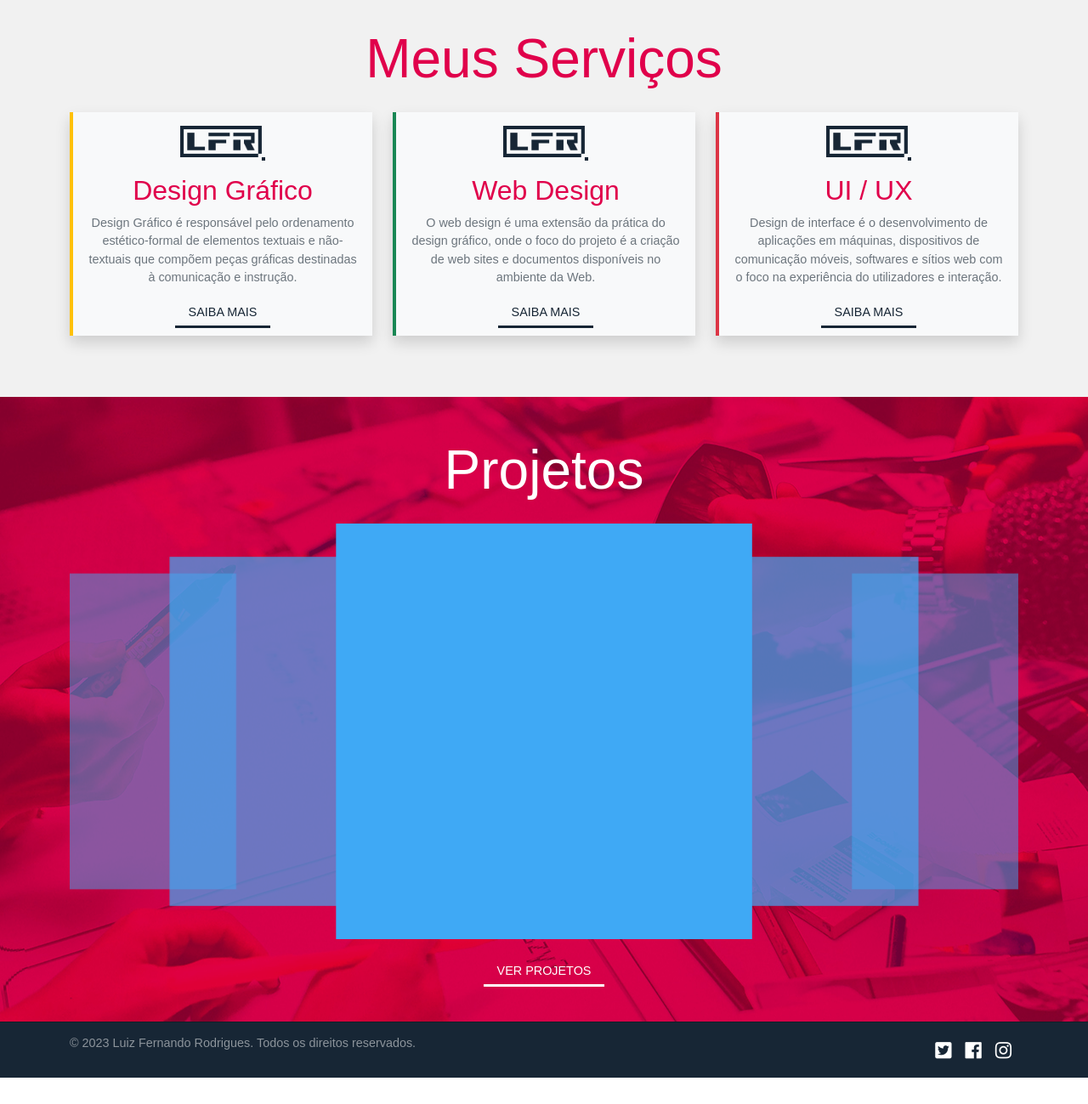
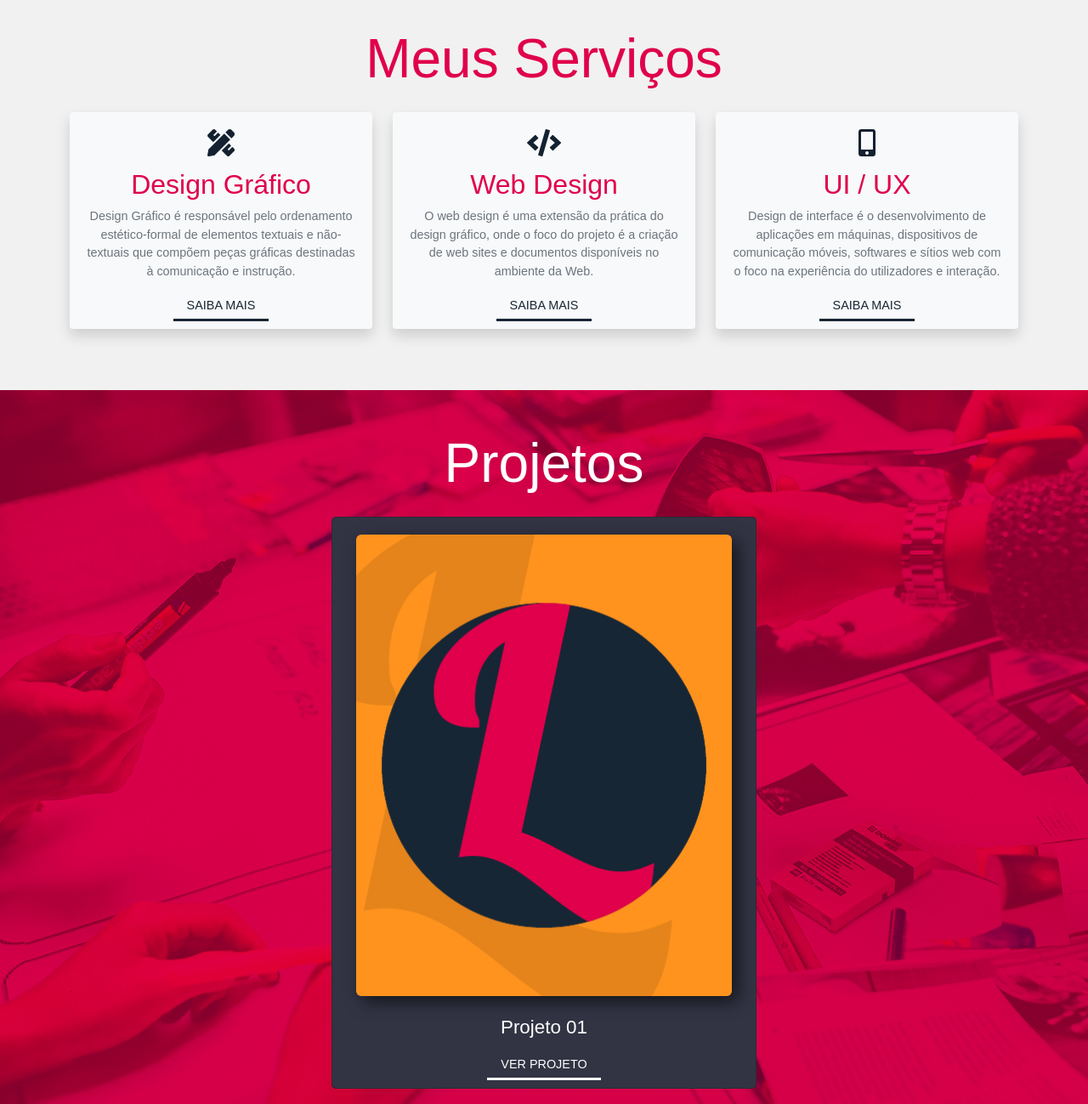
Before and after one commit to LuizFSousaR/Portfolio2023, a plain HTML site: page Index.html in a window 1280 px wide. Shown: the part 700-1999 px from the top of the page at 85% size. Before the commit the page ends 1968 px from the top, so only its background shows below. Drawn offline with nearby package versions, Linux system fonts and the light colour scheme; a web font is replaced by a local one.

Commit message:
Commit 12
- Ajustes no navbar;
- Troca de botão light/dark mode;
- Adição de ícones em "Serviços";
- Nova section "Projetos";
- Alteração de cor no background ".dark";

```diff
--- a/CSS/Portfolio Style.css
+++ b/CSS/Portfolio Style.css
@@ -66,7 +66,7 @@ body {
 }
 
 .color04 {
-    color: #172635;
+    color: #132130;
 }
 
 .color05 {
@@ -290,10 +290,6 @@ body {
     height: 24px;
 }
 
-
-
-
-
 /* Modo dark/Light */
 /* ----- Novo Switch ----- */
 .toogleSwitch {
@@ -327,14 +323,83 @@ body {
 
 /* -- dark Mode -- */
 .bodyDark {
-    background-color: #121416;
+    background-color: #0b121a;
 }
 
 .menuDark {
     background-color: rgba(0,0,0, 0.2);
 }
 
+/* -----  Projetos Slider  ----- */
+#s1:checked~.cards #slide1,
+#s2:checked~.cards #slide2,
+#s3:checked~.cards #slide3 {
+    box-shadow: 0 15px 20px rgba(0,0,0, 0.3);
+    transform: translate3d(-50%, 0, -120px);
+    --current-color1: #eceaed;
+    --current-color2: #404457;
+}
 
+
+#s1:checked~.cards #slide3,
+#s2:checked~.cards #slide1,
+#s3:checked~.cards #slide2 {
+    box-shadow: 0 25px 40px rgba(0,0,0, 0.5);
+    transform: translate3d(0, 0, 0);
+    --current-color1: #fad00c;
+    --current-color2: #eceaed;
+}
+
+
+#s1:checked~.cards #slide2,
+#s2:checked~.cards #slide3,
+#s3:checked~.cards #slide1 {
+    box-shadow: 0 15px 20px rgba(0,0,0, 0.3);
+    transform: translate3d(50%, 0, -120px);
+    --current-color1: #eceaed;
+    --current-color2: #404457;
+}
+
+#container-cards {
+    width: 100%;
+    height: 600px;
+    flex-direction: column;
+}
+
+.cards {
+    position: relative;
+    height: 600px;
+    width: 500px;
+    perspective: 1000px;
+    transform-style: preserve-3d;
+}
+
+.label-slide {
+    position: absolute;
+    width: 500px;
+    left: 0;
+    right: 0;
+    margin: auto;
+    cursor: pointer;
+    transition: all 0.4s ease-in-out;
+}
+
+.cards .card {
+    position: relative;
+    background-color: #323444;
+    transition: all 0.4s ease-in-out;
+}
+
+.cards .image .img-image {
+    width: 95%;
+    box-shadow: 7px 7px 20px rgba(0,0,0, 0.6);
+    object-fit: cover;
+    transition: all 0.4s ease-in-out;
+}
+
+.cards .image .img-image:hover {
+    transform: scale(1.05);
+}
 
 /* Contato */
 #Contato {
@@ -375,6 +440,11 @@ body {
     opacity: 0;
     animation: slideTop 1s ease forwards;
     animation-delay: 0.6s;
+}
+
+.servico {
+    height: auto;
+    min-height: 240px;
 }
 
 /* footer */
--- a/Index.html
+++ b/Index.html
@@ -24,7 +24,7 @@
                 <div class="col-12 col-sm-12 col-md-12 col-lg-12 col-xl-12 col-xxl-12">
                     <nav class="navbar navbar-expand-md">
                         <!-- Brand/logo -->
-                        <a class="navbar-brand mr-0 logo-nav" href="Index.html"><img src="Imagens/LFR logotipo 03.png" id="nav-logo" alt="Logotipo" width="100px" height="auto" /></a>
+                        <a class="navbar-brand mr-0 logo-nav" href="Index.html"><img src="Imagens/LFR_Logotipo.png" id="nav-logo" alt="Logotipo" width="auto" height="46px" /></a>
 
                         <!-- BTN responsivo -->
                         <button class="navbar-toggler" type="button" data-bs-toggle="collapse" data-bs-target="#collapsibleNavbar">
@@ -35,16 +35,16 @@
                         <div class="collapse navbar-collapse" id="collapsibleNavbar">
                             <ul class="w-100 navbar-nav justify-content-end">
                                 <li class="nav-item">
-                                    <a class="nav-link Saira color01 mx-2 txt-type03 nav-active" href="Index.html">Início</a>
+                                    <a class="nav-link Saira color01 mx-1 txt-type03 nav-active" href="Index.html">Início</a>
                                 </li>
                                 <li class="nav-item">
-                                    <a class="nav-link Saira color01 mx-2 txt-type03" href="Arquivos/CV LFR 2023 FrontEnd.pdf" target="_blank" download>Download CV</a>
+                                    <a class="nav-link Saira color01 mx-1 txt-type03" href="Arquivos/CV LFR 2023 FrontEnd.pdf" target="_blank" download>Download CV</a>
                                 </li>
                                 <li class="nav-item">
-                                    <a class="nav-link Saira color01 mx-2 txt-type03" href="Projetos.html">Projetos</a>
+                                    <a class="nav-link Saira color01 mx-1 txt-type03" href="Projetos.html">Projetos</a>
                                 </li>
                                 <li class="nav-item">
-                                    <a class="nav-link btn btn-modelo01 Saira rounded-2 text-uppercase mx-2 txt-type03" role="button" href="Contato.html"><i class='fas fa-paper-plane text-white pe-2'></i>Contato</a>
+                                    <a class="nav-link Saira color01 mx-1 txt-type03" href="Contato.html">Contato</a>
                                 </li>
                             </ul>
                         </div>
@@ -100,24 +100,30 @@
             </div>
             <div class="row">
                 <div class="col-12 col-sm-12 col-md-4 col-lg-4 col-xl-4 col-xxl-4">
-                    <div id="Servico01" class="w-100 d-block bg-light shadow text-center p-3 logo-nav border-start border-warning border-4 mb-4">
-                        <img src="Imagens/LFR Logotipo 03.png" class="mx-auto d-block img-fluid mb-3" alt="" width="100px" height="auto" />
+                    <div id="Servico01" class="servico w-100 d-block bg-light shadow text-center p-3 logo-nav mb-4 rounded-1">
+                        <div id="" class="w-25 d-block mx-auto text-center p-1 mb-2">
+                            <i class='fas fa-pencil-ruler color04 txt-type06'></i>
+                        </div>
                         <h5 class="Saira txt-type06 color05 text-center mb-2">Design Gráfico</h5>
                         <p class="Saira txt-type02 text-secondary">Design Gráfico é responsável pelo ordenamento estético-formal de elementos textuais e não-textuais que compõem peças gráficas destinadas à comunicação e instrução.</p>
                         <a href="#" class="btn-outline-modelo01 Saira text-uppercase mb-0 txt-type02 py-2 px-3" role="button">saiba mais</a>
                     </div>
                 </div>
                 <div class="col-12 col-sm-12 col-md-4 col-lg-4 col-xl-4 col-xxl-4">
-                    <div id="Servico02" class="w-100 d-block bg-light shadow text-center p-3 logo-nav border-start border-success border-4 mb-4">
-                        <img src="Imagens/LFR Logotipo 03.png" class="mx-auto d-block img-fluid mb-3" alt="" width="100px" height="auto" />
+                    <div id="Servico02" class="servico w-100 d-block bg-light shadow text-center p-3 logo-nav mb-4 rounded-1">
+                        <div id="" class="w-25 d-block mx-auto text-center p-1 mb-2">
+                            <i class='fas fa-code color04 txt-type06'></i>
+                        </div>
                         <h5 class="Saira txt-type06 color05 text-center mb-2">Web Design</h5>
                         <p class="Saira txt-type02 text-secondary text-left">O web design é uma extensão da prática do design gráfico, onde o foco do projeto é a criação de web sites e documentos disponíveis no ambiente da Web.</p>
                         <a href="#" class="btn-outline-modelo01 Saira text-uppercase mb-0 txt-type02 py-2 px-3" role="button">saiba mais</a>
                     </div>
                 </div>
                 <div class="col-12 col-sm-12 col-md-4 col-lg-4 col-xl-4 col-xxl-4">
-                    <div id="Servico03" class="w-100 d-block bg-light shadow text-center p-3 logo-nav border-start border-danger border-4 mb-4">
-                        <img src="Imagens/LFR Logotipo 03.png" class="mx-auto d-block img-fluid mb-3" alt="" width="100px" height="auto" />
+                    <div id="Servico03" class="servico w-100 d-block bg-light shadow text-center p-3 logo-nav mb-4 rounded-1">
+                        <div id="" class="w-25 d-block mx-auto text-center p-1 mb-2">
+                            <i class='fas fa-mobile-alt color04 txt-type06'></i>
+                        </div>
                         <h5 class="Saira txt-type06 color05 text-center mb-2">UI / UX</h5>
                         <p class="Saira txt-type02 text-secondary">Design de interface é o desenvolvimento de aplicações em máquinas, dispositivos de comunicação móveis, softwares e sítios web com o foco na experiência do utilizadores e interação.</p>
                         <a href="#" class="btn-outline-modelo01 Saira text-uppercase mb-0 txt-type02 py-2 px-3" role="button">saiba mais</a>
@@ -132,12 +138,48 @@
         <div class="container">
             <div class="row">
                 <div class="col-12 col-sm-12 col-md-12 col-lg-12 col-xl-12 col-xxl-12">
-                    <div class="w-100 d-block m-0 p-0 text-center">
-                        <a href="Projetos.html" class="">
-                            <img src="Imagens/ProjetosCapa.png" class="w-100 d-block img-fluid mb-4 img-projetos" alt="Highlight Projetos" width="100%" height="auto">
-                        </a>
-                        <!-- <img src="Imagens/ProjetosCapa.png" class="w-100 d-block img-fluid mb-4 img-projetos" alt="Highlight Projetos" width="100%" height="auto"> -->
-                        <a href="Projetos.html" class="btn-outline-modelo02 Saira text-uppercase txt-type02 py-2 px-3" role="button">ver projetos</a>
+                    <div id="container-cards" class="w-100 d-flex justify-content-center flex-column mb-5">
+                        <input type="radio" name="slider" id="s1" class="d-none">
+                        <input type="radio" name="slider" id="s2" class="d-none">
+                        <input type="radio" name="slider" id="s3" class="d-none">
+
+                        <div class="cards w-100 d-block mx-auto mb-3">
+                            <label for="s1" id="slide1" class="label-slide" checked>
+                                <div class="card h-100 rounded-2 p-3">
+                                    <div class="image w-100 d-flex justify-content-between">
+                                        <img src="Imagens/SliderHolder03.jpg" alt="Projeto03" class="img-image d-block mx-auto img-fluid rounded-2 mt-1">
+                                    </div>
+                                    <div class="info text-center mt-4">
+                                        <h6 class="name Saira text-white txt-type05 font-weight-bold mb-3">Projeto 03</h6>
+                                        <a href="Projetos.html" class="btn-outline-modelo02 Saira text-uppercase txt-type02 py-2 px-3" role="button">Ver projeto</a>
+                                    </div>
+                                </div>
+                            </label>
+                            <label for="s2" id="slide2" class="label-slide">
+                                <div class="card h-100 rounded-2 p-3">
+                                    <div class="image w-100 d-flex justify-content-between">
+                                        <img src="Imagens/SliderHolder02.jpg" alt="Projeto02" class="img-image d-block mx-auto img-fluid rounded-2 mt-1">
+                                    </div>
+                                    <div class="info text-center mt-4">
+                                        <h6 class="name Saira text-white txt-type05 font-weight-bold mb-3">Projeto 02</h6>
+                                        <a href="Projetos.html" class="btn-outline-modelo02 Saira text-uppercase txt-type02 py-2 px-3" role="button">Ver projeto</a>
+                                    </div>
+                                </div>
+                            </label>
+                            <label for="s3" id="slide3" class="label-slide">
+                                <div class="card h-100 rounded-2 p-3">
+                                    <div class="image w-100 d-flex justify-content-between">
+                                        <img src="Imagens/SliderHolder01.jpg" alt="Projeto01" class="img-image d-block mx-auto img-fluid rounded-2 mt-1">
+                                    </div>
+                                    <div class="info text-center mt-4">
+                                        <h6 class="name Saira text-white txt-type05 font-weight-bold mb-3">Projeto 01</h6>
+                                        <a href="Projetos.html" class="btn-outline-modelo02 Saira text-uppercase txt-type02 py-2 px-3" role="button">Ver projeto</a>
+                                    </div>
+                                </div>
+                            </label>
+                        </div>
+
+                        <a href="Projetos.html" class="btn-outline-modelo02 Saira text-uppercase txt-type02 py-2 px-3 mx-auto " role="button">Todos os projetos</a>
                     </div>
                 </div>
             </div>
```
Also changed, not shown: Imagens/LFR logotipo 03.png (deleted), Imagens/LFRLogoBranco.png (deleted), Imagens/LFR_Logotipo.png (added), Imagens/Projeto_placeholder.jpg (deleted), Imagens/ProjetosCapa.png (deleted), Imagens/SliderHolder01.jpg (added), Imagens/SliderHolder02.jpg (added), Imagens/SliderHolder03.jpg (added), 1 other file.
